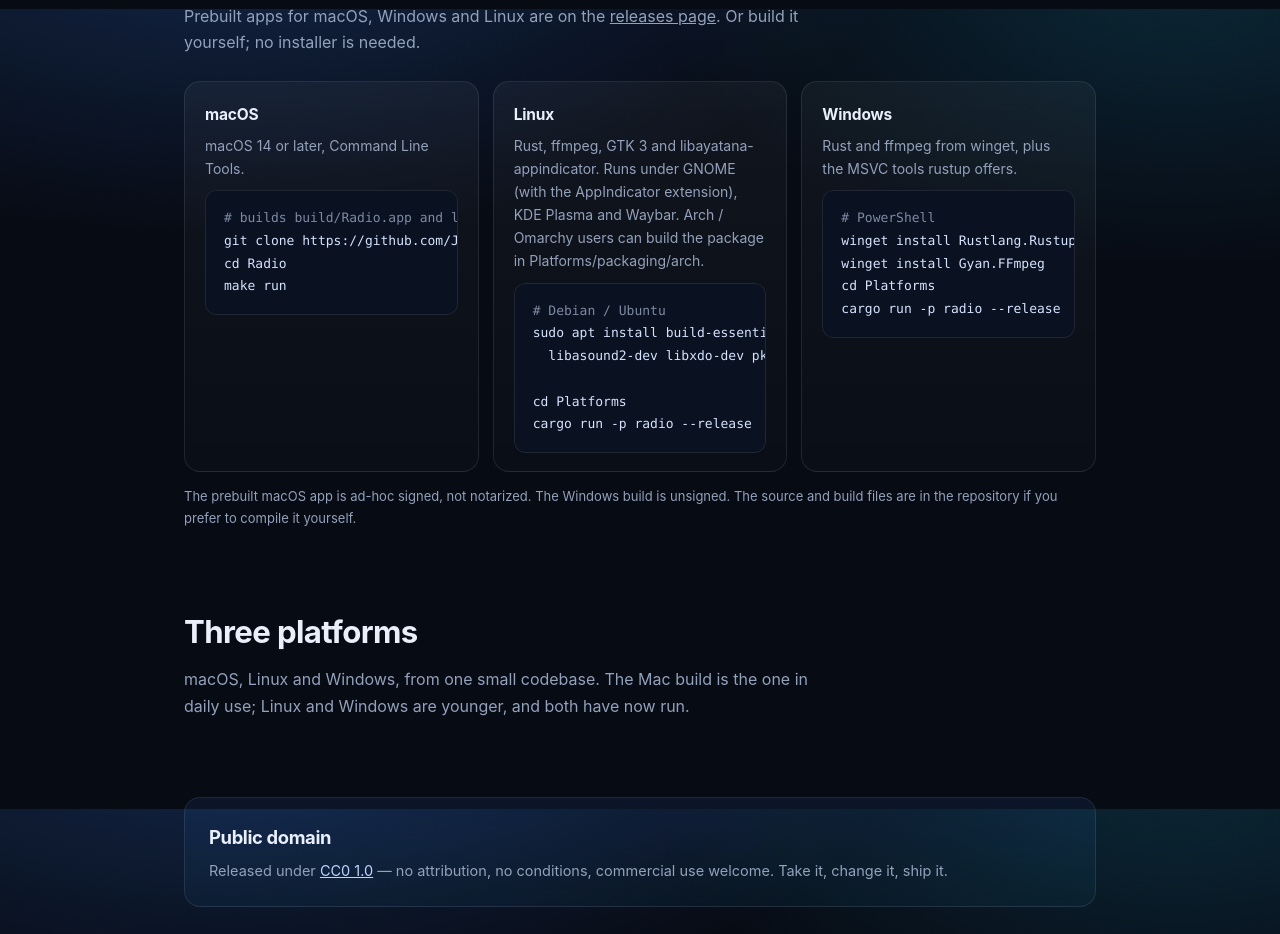
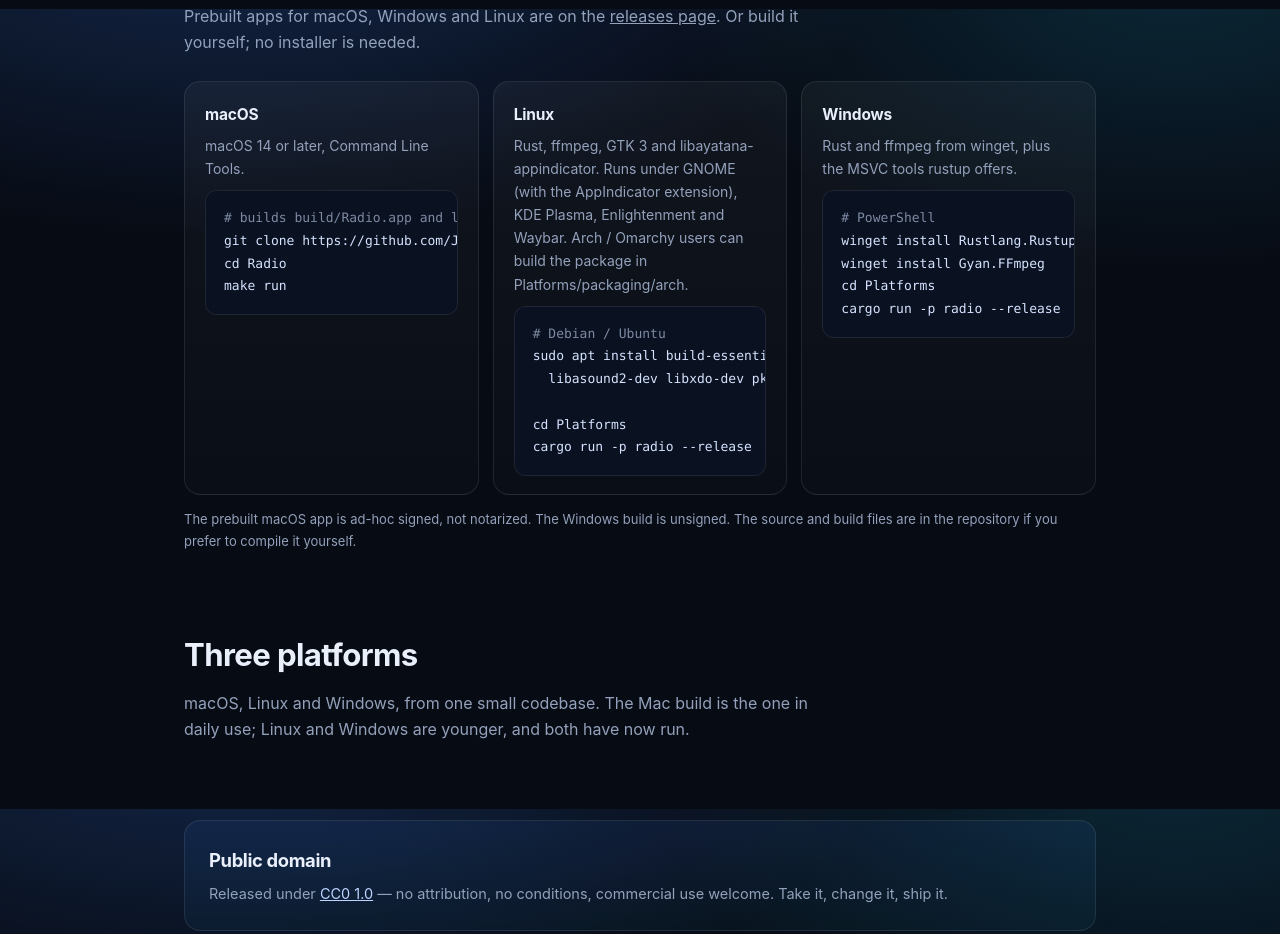
Before and after one commit to Jostein/Radio, a plain HTML site: page docs/index.html in a window 1280 px wide. Shown: the part 1591-2525 px from the top of the page. Drawn offline with Linux system fonts and the light colour scheme.

Commit message:
Document Enlightenment and the supported Unix boundary
Record that the existing StatusNotifier binary covers Enlightenment and make clear that IRIX needs a separate legacy port.

🤖 Generated with Codebuff
Co-Authored-By: Codebuff <noreply@codebuff.com>

```diff
--- a/docs/index.html
+++ b/docs/index.html
@@ -290,8 +290,8 @@ make run</pre>
         <div class="card">
           <h3>Linux</h3>
           <p>Rust, ffmpeg, GTK 3 and libayatana-appindicator. Runs under GNOME
-          (with the AppIndicator extension), KDE Plasma and Waybar. Arch / Omarchy
-          users can build the package in Platforms/packaging/arch.</p>
+          (with the AppIndicator extension), KDE Plasma, Enlightenment and Waybar.
+          Arch / Omarchy users can build the package in Platforms/packaging/arch.</p>
           <pre><span class="c"># Debian / Ubuntu</span>
 sudo apt install build-essential libgtk-3-dev libayatana-appindicator3-dev \
   libasound2-dev libxdo-dev pkg-config ffmpeg
```
Also changed, not shown: 4 other files.
